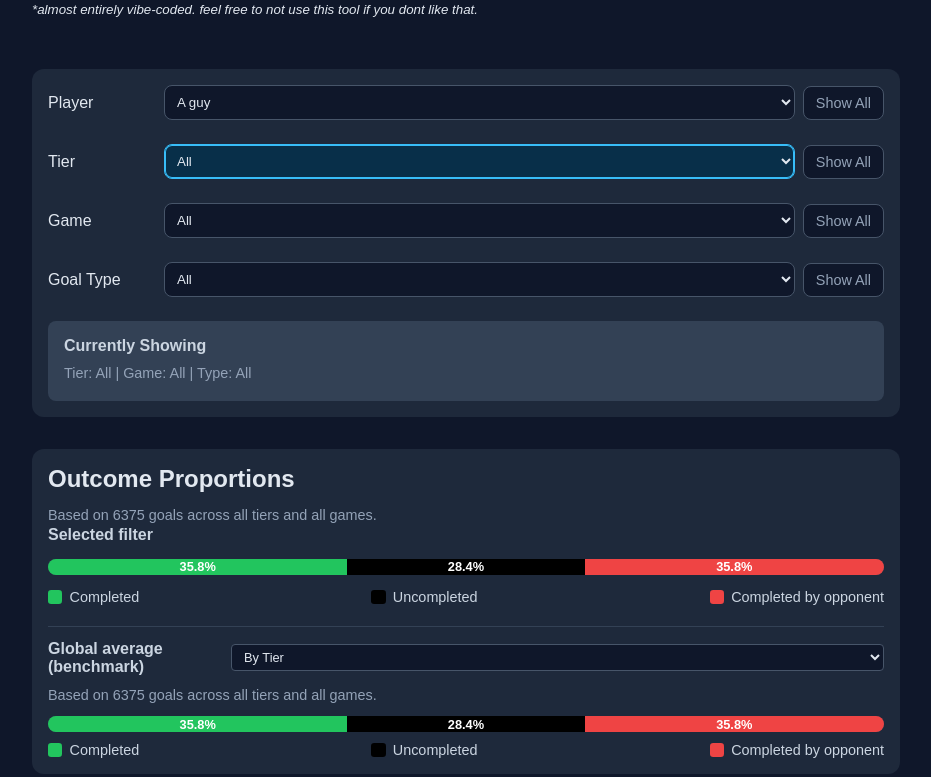
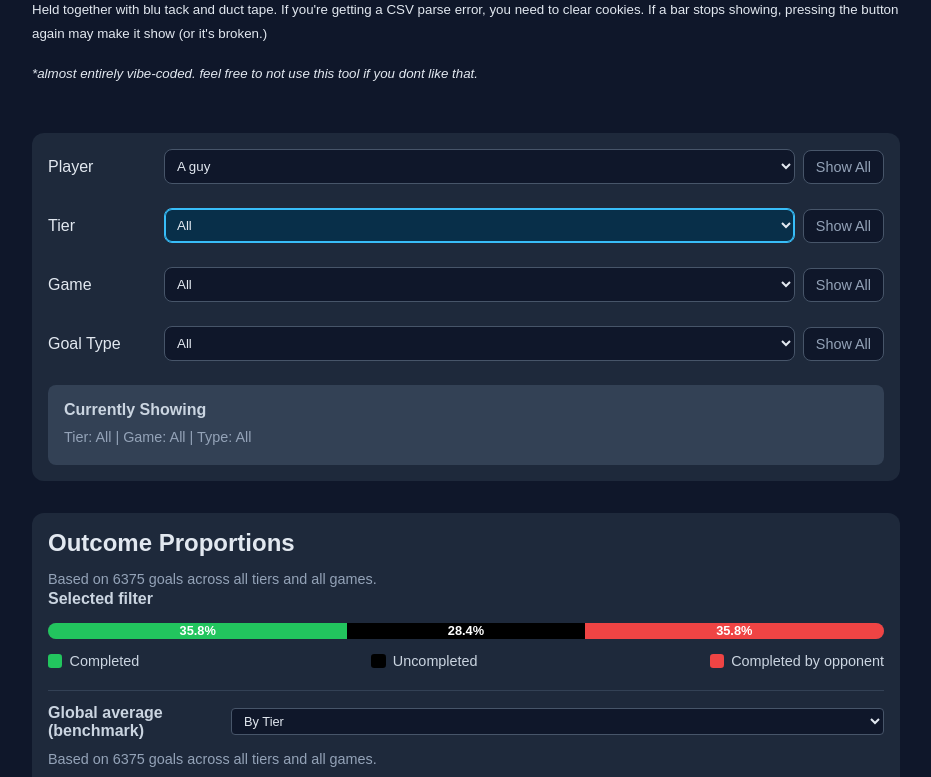
Before and after one commit to morraconda/ufo-50-bingo-stats, a plain HTML site: page index.html in a window 1280 px wide. Shown: the part 120-897 px from the top of the page, without its empty margins (174-1105 px from the left). Drawn offline with Linux system fonts and the light colour scheme.

Commit message:
Update index.html with troubleshooting information
Added a note about CSV parse errors and display issues.

```diff
--- a/index.html
+++ b/index.html
@@ -13,6 +13,7 @@
           <a href="./graph/index.html">Scatter: all games (completion % vs avg order)</a>
         </p>
         <h1>UFO Bingo Stats Dashboard</h1>
+        <p><small>Held together with blu tack and duct tape. If you're getting a CSV parse error, you need to clear cookies. If a bar stops showing, pressing the button again may make it show (or it's broken.)</small></p>
         <p>
           <i><small>*almost entirely vibe-coded. feel free to not use this tool if you dont like that.</small></i><br></br>
         </p>
```
